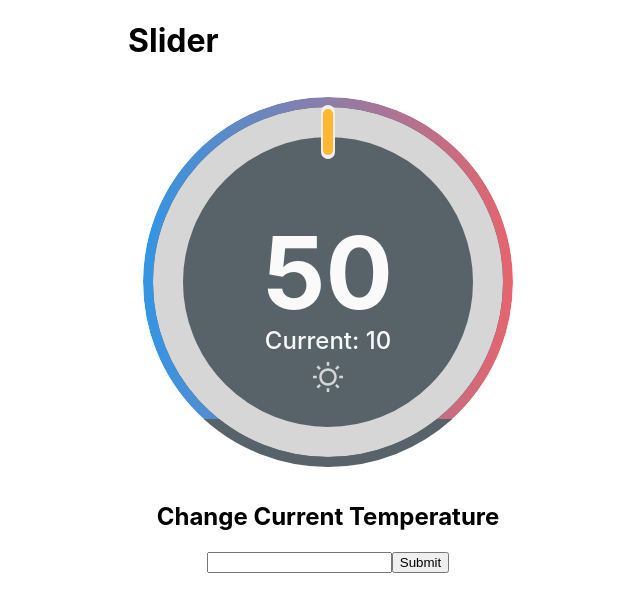
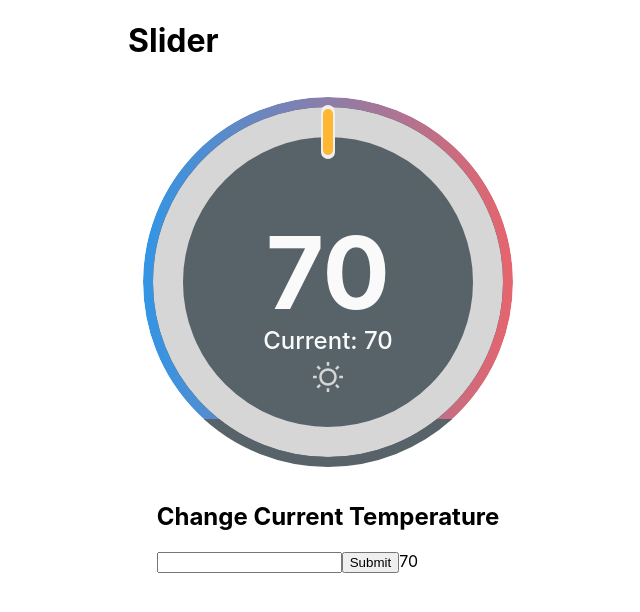
Before and after one commit to tangweejieleslie/React-Radial-Slider, a React (Create React App) app: page / in a window 1280 px wide. Shown: the top 612 px of the page, without its empty margins (312-952 px from the left). Built offline with nearby package versions, Linux system fonts and the light colour scheme.

Commit message:
used derived state

```diff
--- a/src/view/ControlsPanel.jsx
+++ b/src/view/ControlsPanel.jsx
@@ -2,7 +2,40 @@ import React, { Component } from "react";
 import FinalRadialSlider from "./components/controls/FinalRadialSlider";
 
 class ControlsPanel extends Component {
-  state = {};
+  constructor(props) {
+    super(props);
+
+    this.state = {
+      currentTemp: 70,
+      temporaryCurrentTemperature: 0
+    };
+
+  }
+
+  handleChange = event => {
+    // event.preventDefault();
+    console.log(event.target.value);
+    this.setState({ temporaryCurrentTemperature: event.target.value });
+  };
+
+  updateCurrentTemp = event => {
+    event.preventDefault();
+    this.setState({ currentTemp: this.state.temporaryCurrentTemperature });
+    this.setState({ currentTemp: this.state.temporaryCurrentTemperature });
+  };
+
+  renderControls() {
+    return (
+      <div>
+        <h2>Change Current Temperature</h2>
+        <form>
+          <input type="text" onChange={this.handleChange}></input>
+          <button onClick={this.updateCurrentTemp}>Submit</button>
+          {this.state.currentTemp}
+        </form>
+      </div>
+    );
+  }
 
   render() {
     return (
@@ -19,17 +52,14 @@ class ControlsPanel extends Component {
             flexDirection: "column",
             justifyContent: "center",
             alignItems: "center"
-
           }}
         >
-                  <FinalRadialSlider></FinalRadialSlider>
-                  <h2>Change Current Temperature</h2>
-        <form>
-          <input type="text" onChange={this.updateTextBox}></input>
-          <button onClick={this.updateCurrentTemp}>Submit</button>
-        </form>
+          <FinalRadialSlider
+            currentTemp={this.state.currentTemp}
+          ></FinalRadialSlider>
+
+          {this.renderControls()}
         </div>
-
       </div>
     );
   }
--- a/src/view/components/controls/FinalRadialSlider.jsx
+++ b/src/view/components/controls/FinalRadialSlider.jsx
@@ -1,6 +1,5 @@
 import React, { Component } from "react";
 import "./controls.css";
-import sun from "./sun.svg";
 
 const SVG_WIDTH = 400;
 const SVG_HEIGHT = 400;
@@ -11,12 +10,30 @@ const CIRCLE_STROKE_WIDTH = 10;
 const WHEEL_SCROLL_VALUE = 1;
 
 class FinalRadialSlider extends Component {
-  state = {
+  constructor(props) {
+    super(props);
+
+    this.state = {
       degree: 0,
       transform: "rotate(0)",
       isMouseDown: false,
-    isMouseMove: false
+      isMouseMove: false,
+      currentTemperature: this.props.currentTemp,
+      targetTemperature: "70"
     };
+  }
+
+  componentWillReceiveProps(props) {
+    this.setState({
+      currentTemperature: this.props.currentTemp
+    });
+  }
+
+  static getDerivedStateFromProps(nextProps, prevState) {
+      return {
+        currentTemperature: nextProps.currentTemp
+      };
+    }
 
   handleMouseDown = event => {
     // console.log("detect mouse down");
@@ -297,7 +314,6 @@ class FinalRadialSlider extends Component {
 
   // https://icons8.com/icons/set/sun
   renderSun(color) {
-
     const logowidth = 30;
     const logoheight = 30;
 
@@ -310,8 +326,8 @@ class FinalRadialSlider extends Component {
         viewBox="0 0 24 24"
         width={logowidth}
         height={logoheight}
-        x={CENTER_X-logowidth/2}
-        y={CENTER_Y-logoheight/2 + 95}
+        x={CENTER_X - logowidth / 2}
+        y={CENTER_Y - logoheight / 2 + 95}
       >
         <path d="M 11 0 L 11 3 L 13 3 L 13 0 L 11 0 z M 4.2226562 2.8085938 L 2.8085938 4.2226562 L 4.9296875 6.34375 L 6.34375 4.9296875 L 4.2226562 2.8085938 z M 19.777344 2.8085938 L 17.65625 4.9296875 L 19.070312 6.34375 L 21.191406 4.2226562 L 19.777344 2.8085938 z M 12 5 C 8.1458514 5 5 8.1458514 5 12 C 5 15.854149 8.1458514 19 12 19 C 15.854149 19 19 15.854149 19 12 C 19 8.1458514 15.854149 5 12 5 z M 12 7 C 14.773268 7 17 9.2267316 17 12 C 17 14.773268 14.773268 17 12 17 C 9.2267316 17 7 14.773268 7 12 C 7 9.2267316 9.2267316 7 12 7 z M 0 11 L 0 13 L 3 13 L 3 11 L 0 11 z M 21 11 L 21 13 L 24 13 L 24 11 L 21 11 z M 4.9296875 17.65625 L 2.8085938 19.777344 L 4.2226562 21.191406 L 6.34375 19.070312 L 4.9296875 17.65625 z M 19.070312 17.65625 L 17.65625 19.070312 L 19.777344 21.191406 L 21.191406 19.777344 L 19.070312 17.65625 z M 11 21 L 11 24 L 13 24 L 13 21 L 11 21 z" />
       </svg>
@@ -329,12 +345,11 @@ class FinalRadialSlider extends Component {
             {this.renderSliderPrompt()}
             {this.renderSlider()}
 
-          {this.renderTargetedTemperature(50)}
-          {this.renderCurrentTemperature(10)}
+            {this.renderTargetedTemperature(this.state.targetTemperature)}
+            {this.renderCurrentTemperature(this.state.currentTemperature)}
             {this.renderSun("#D6D6D6")}
           </svg>
         </div>
-
       </div>
     );
   }
```
Lines whose indentation alone changed are shown as unchanged.
